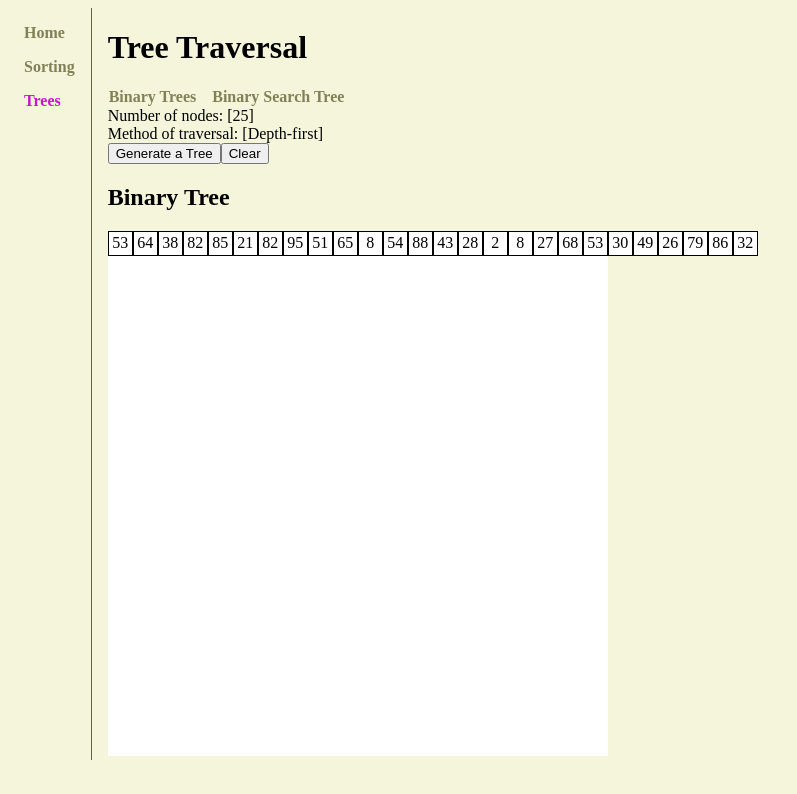
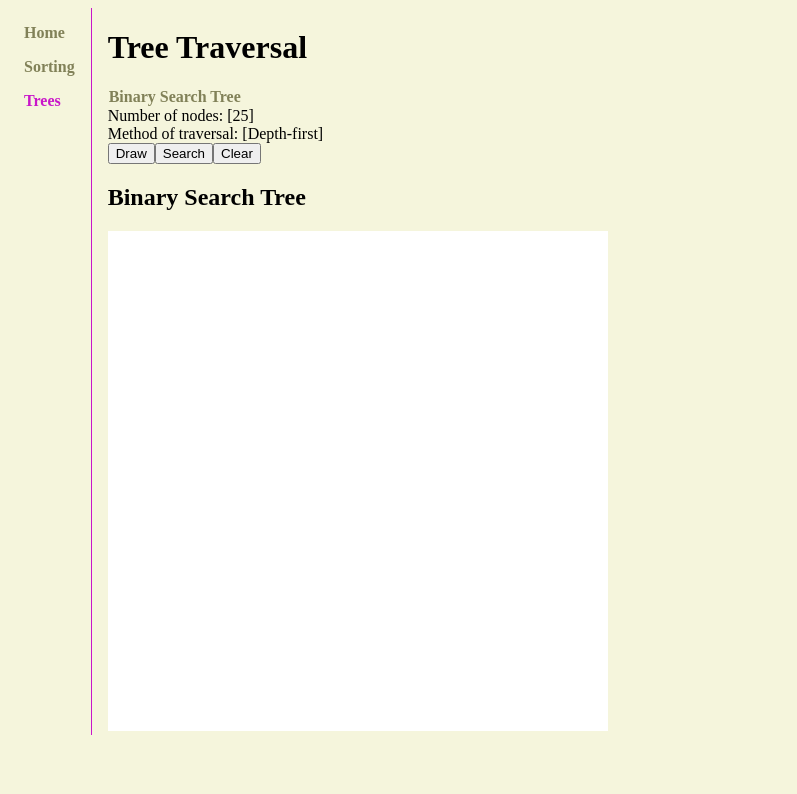
Before and after one commit to danielforkner/algovisualizer, a React (Create React App) app: page /trees in a window 1280 px wide. Shown: the top 794 px of the page, without its empty margins (0-797 px from the left). Built offline with nearby package versions, Linux system fonts and the light colour scheme.

Commit message:
depthFirstSearch

```diff
--- a/src/app/App.jsx
+++ b/src/app/App.jsx
@@ -16,7 +16,7 @@ const App = () => {
           <Route path="/" element={<Home />} />
           <Route path="sorting" element={<SortMain />} />
           <Route path="trees" element={<TreesMain />}>
-            <Route index element={<BinaryTree />} />
+            <Route index element={<BinarySearchTree />} />
             <Route path="binarytree" element={<BinaryTree />} />
             <Route path="binarysearchtree" element={<BinarySearchTree />} />
             <Route
--- a/src/features/trees/BinarySearchTree.jsx
+++ b/src/features/trees/BinarySearchTree.jsx
@@ -4,11 +4,13 @@ import { wait } from './helpers';
 export default function BinarySearchTree() {
   const [canvasWidth, setCanvasWidth] = useState(500);
   const [canvasHeight, setCanvasHeight] = useState(500);
-  const [speed, setSpeed] = useState(500);
+  const [speed, setSpeed] = useState(40);
   const [numNodes, setNumNodes] = useState(25);
+  const [tree, setTree] = useState(null);
   const [c, setC] = useState(null);
   const [ctx, setCtx] = useState(null);
-  const [values, setValues] = useState([3, 1, 6, 4, 7, 10, 14, 13]);
+  const [values, setValues] = useState([3, 1, 6, 4, 7, 10, 14, 13, 12]);
+  const [target, setTarget] = useState(4);
   // edge cases to account for: duplicate numbers (ignore them)
 
   useEffect(() => {
@@ -26,12 +28,19 @@ export default function BinarySearchTree() {
     ctx.clearRect(0, 0, canvasWidth, canvasHeight);
   };
   const handleDraw = async () => {
-    let tree = new BinarySearchTree();
+    const newTree = new BinarySearchTree();
+    setTree(newTree);
     const root = 8;
-    await tree.insertRoot(root);
+    await newTree.insertRoot(root);
     for (let i = 0; i < values.length; i++) {
-      await tree.insertNode(values[i]);
+      await newTree.insertNode(values[i]);
     }
+    await newTree.depthFirstSearch(newTree.root, target);
+  };
+
+  const handleDepthFirstSearch = async () => {
+    console.log(tree);
+    await tree.depthFirstSearch(tree.root, target);
   };
 
   const drawNode = (x, y, r, text) => {
@@ -42,6 +51,26 @@ export default function BinarySearchTree() {
     ctx.closePath();
     ctx.strokeText(text, x, y);
   };
+  const drawRedNode = (x, y, r, text) => {
+    ctx.beginPath();
+    ctx.fillStyle = 'red';
+    ctx.arc(x, y, r, 0, Math.PI * 2);
+    ctx.fill();
+    ctx.stroke();
+    ctx.closePath();
+    ctx.strokeText(text, x, y);
+    ctx.fillStyle = 'white';
+  };
+  const drawGreenNode = (x, y, r, text) => {
+    ctx.beginPath();
+    ctx.fillStyle = 'green';
+    ctx.arc(x, y, r, 0, Math.PI * 2);
+    ctx.fill();
+    ctx.stroke();
+    ctx.closePath();
+    ctx.strokeText(text, x, y);
+    ctx.fillStyle = 'white';
+  };
   class BinarySearchTree {
     constructor() {
       this.root = null;
@@ -51,7 +80,22 @@ export default function BinarySearchTree() {
       this.nodeYOffset = 60; // how far apart nodes are Y
       this.rootRadius = 20; // starting node size on canvas
     }
-    async depthFirstSearch(node, target) {}
+    async depthFirstSearch(node = this.root, target) {
+      if (node.value === target) {
+        // DRAW GREEN NODE
+        drawGreenNode(node.x, node.y, node.radius, node.value);
+        await wait(speed * 10);
+        return target;
+      }
+      // DRAW RED NODE
+      drawRedNode(node.x, node.y, node.radius, node.value);
+      await wait(speed * 10);
+      if (node.isLeaf()) {
+        return;
+      }
+      if (node.left) await this.depthFirstSearch(node.left, target);
+      if (node.right) await this.depthFirstSearch(node.right, target);
+    }
     async breadthFirstSearch(node, target) {}
     async insertRoot(value) {
       this.root = new Node({
@@ -121,9 +165,10 @@ export default function BinarySearchTree() {
 
   return (
     <div>
+      <button onClick={handleDraw}>Draw</button>
+      <button onClick={handleDepthFirstSearch}>Search</button>
+      <button onClick={handleClear}>Clear</button>
       <h2>Binary Search Tree</h2>
-      <button onClick={handleDraw}>Draw</button>
-      <button onClick={handleClear}>Clear</button>
       <canvas
         id="bstCanvas"
         width={canvasWidth}
--- a/src/features/trees/TreesMain.jsx
+++ b/src/features/trees/TreesMain.jsx
@@ -6,14 +6,14 @@ export default function TreesMain() {
     <div>
       <h1>Tree Traversal</h1>
       <div className="links">
-        <NavLink
+        {/* <NavLink
           to="binarytree"
           className={({ isActive }) =>
             isActive ? 'activeTreeLink' : 'inactiveTreeLink'
           }
         >
           Binary Trees
-        </NavLink>
+        </NavLink> */}
         <NavLink
           to="binarysearchtree"
           className={({ isActive }) =>
```
